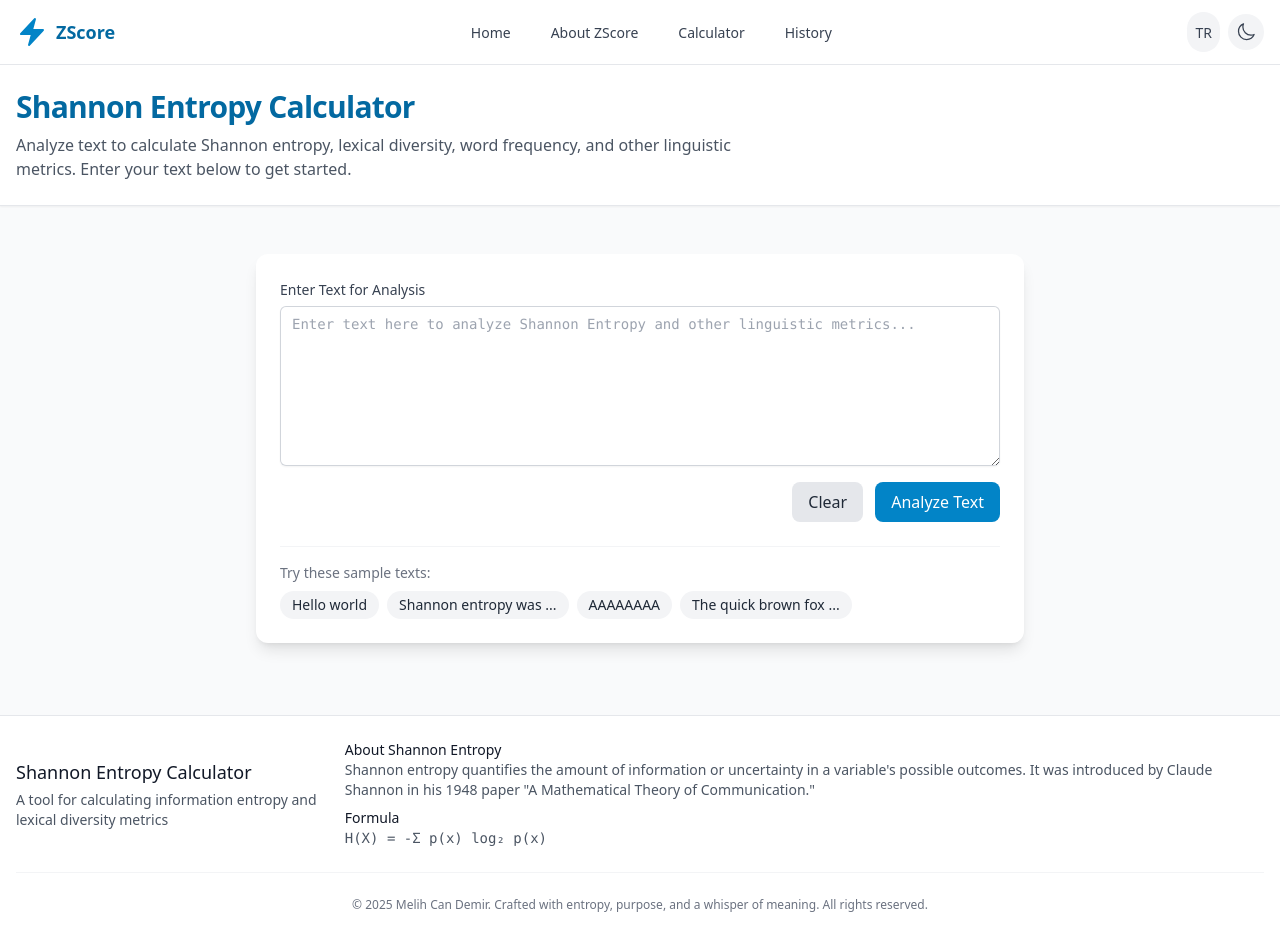
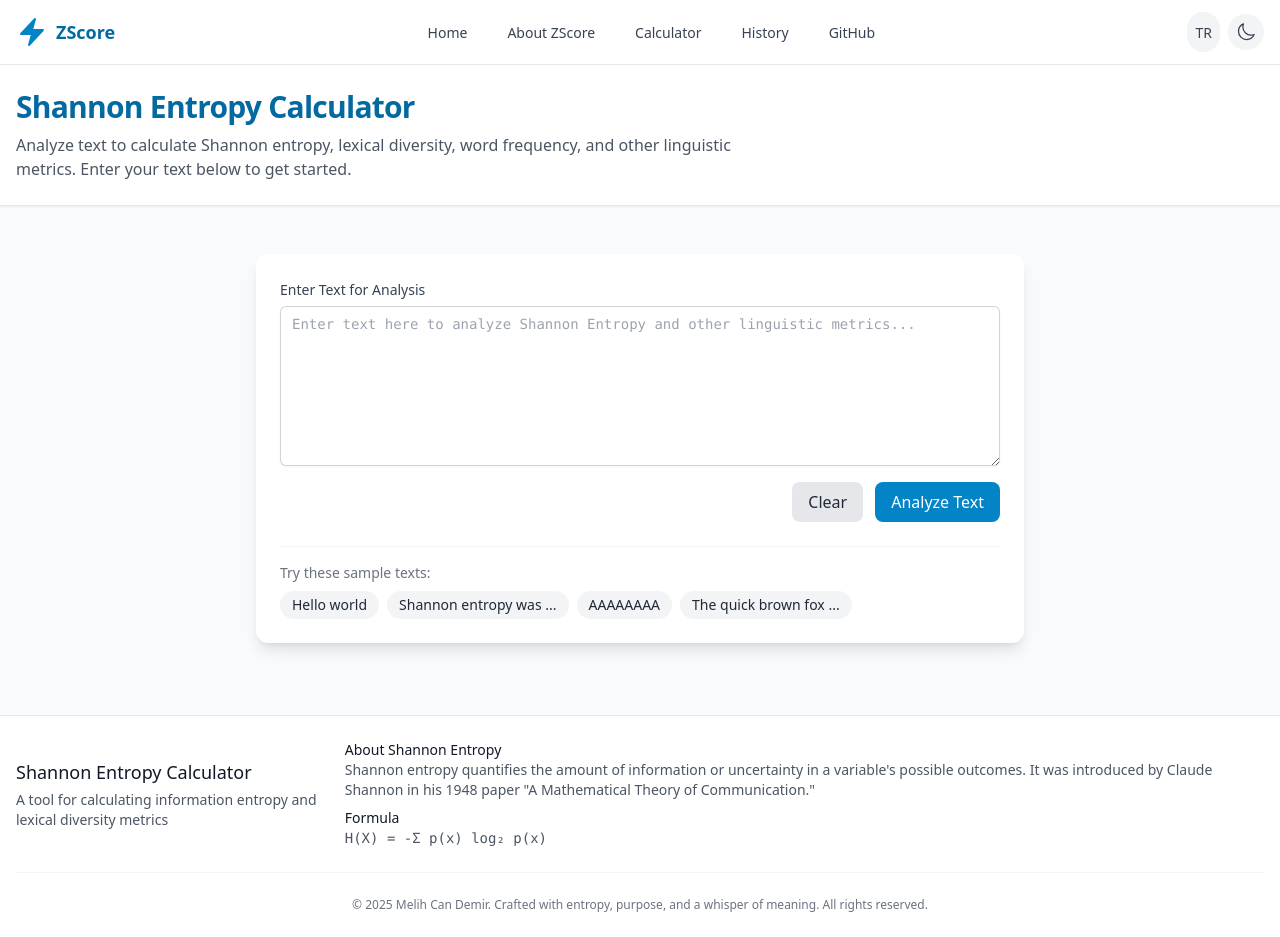
Before and after one commit to melihcanndemir/ZScore, a React (Vite) app: page / in a window 1280 px wide. Built offline with nearby package versions, Linux system fonts and the light colour scheme.

Commit message:
Added Github Link Navigation

```diff
--- a/src/components/Navbar.tsx
+++ b/src/components/Navbar.tsx
@@ -12,6 +12,7 @@ interface NavItem {
   id: string;
   translationKey: string;
   href: string;
+  isExternal?: boolean;
 }
 
 /**
@@ -26,6 +27,12 @@ const navItems: NavItem[] = [
     href: "#calculator",
   },
   { id: "history", translationKey: "navbar.history", href: "#history" },
+  {
+    id: "github",
+    translationKey: "navbar.github",
+    href: "https://github.com/melihcanndemir/ZScore",
+    isExternal: true,
+  },
 ];
 
 // Lightning icon type enum
@@ -138,6 +145,8 @@ const Navbar: React.FC = () => {
                   <a
                     href={item.href}
                     className="px-3 py-2 text-sm font-medium text-gray-700 hover:text-primary-600 dark:text-gray-300 dark:hover:text-primary-400 transition-colors"
+                    target={item.isExternal ? "_blank" : undefined}
+                    rel={item.isExternal ? "noopener noreferrer" : undefined}
                   >
                     {t(item.translationKey)}
                   </a>
--- a/src/locales/en/translation.json
+++ b/src/locales/en/translation.json
@@ -12,7 +12,8 @@
     "home": "Home",
     "about": "About ZScore",
     "calculator": "Calculator",
-    "history": "History"
+    "history": "History",
+    "github": "GitHub"
   },
   "header": {
     "title": "Shannon Entropy Calculator",
--- a/src/locales/tr/translation.json
+++ b/src/locales/tr/translation.json
@@ -12,7 +12,8 @@
     "home": "Ana Sayfa",
     "about": "ZScore Hakkında",
     "calculator": "Hesaplayıcı",
-    "history": "Geçmiş"
+    "history": "Geçmiş",
+    "github": "GitHub"
   },
   "header": {
     "title": "Shannon Entropi Hesaplayıcı",
```
